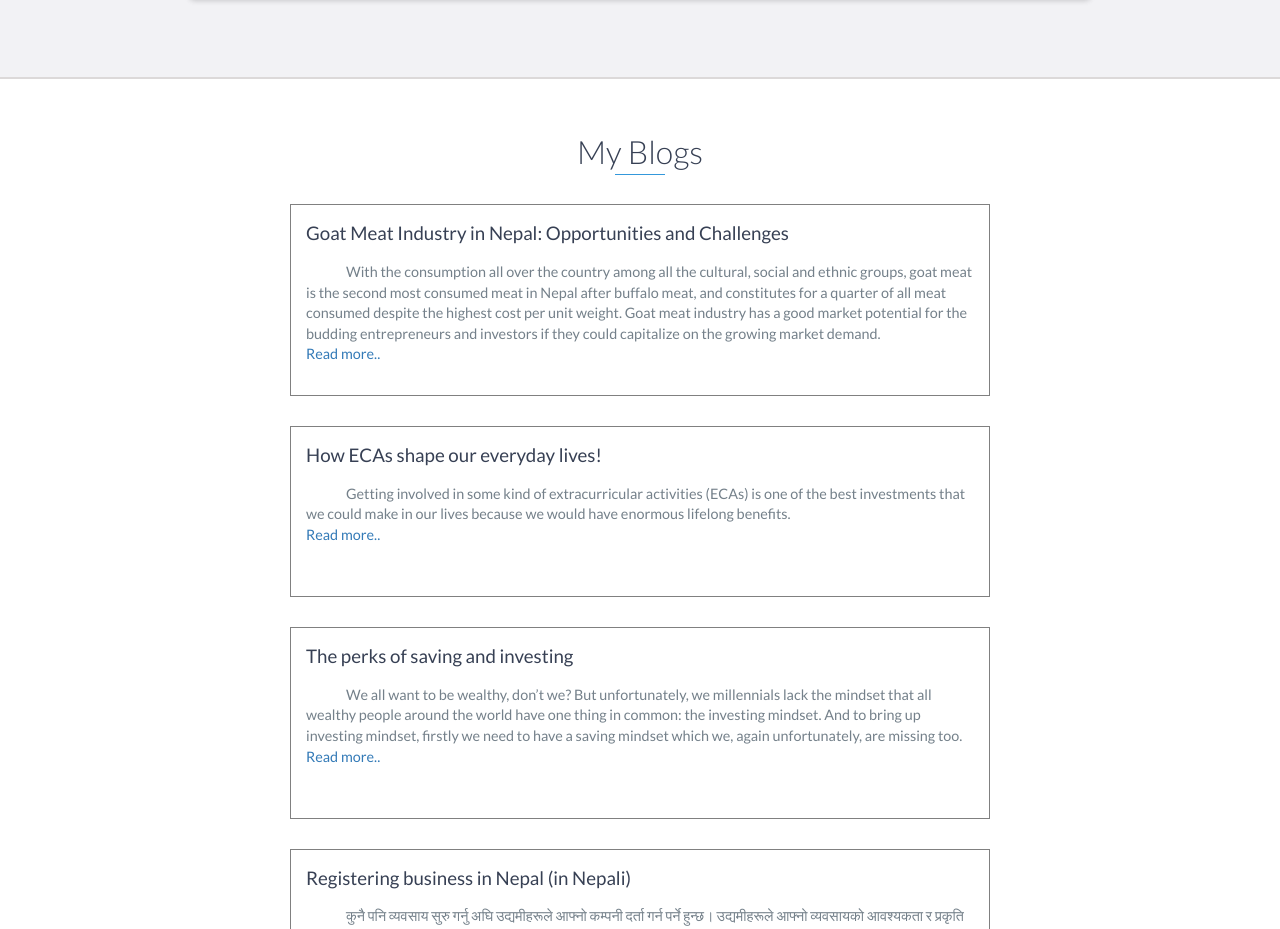
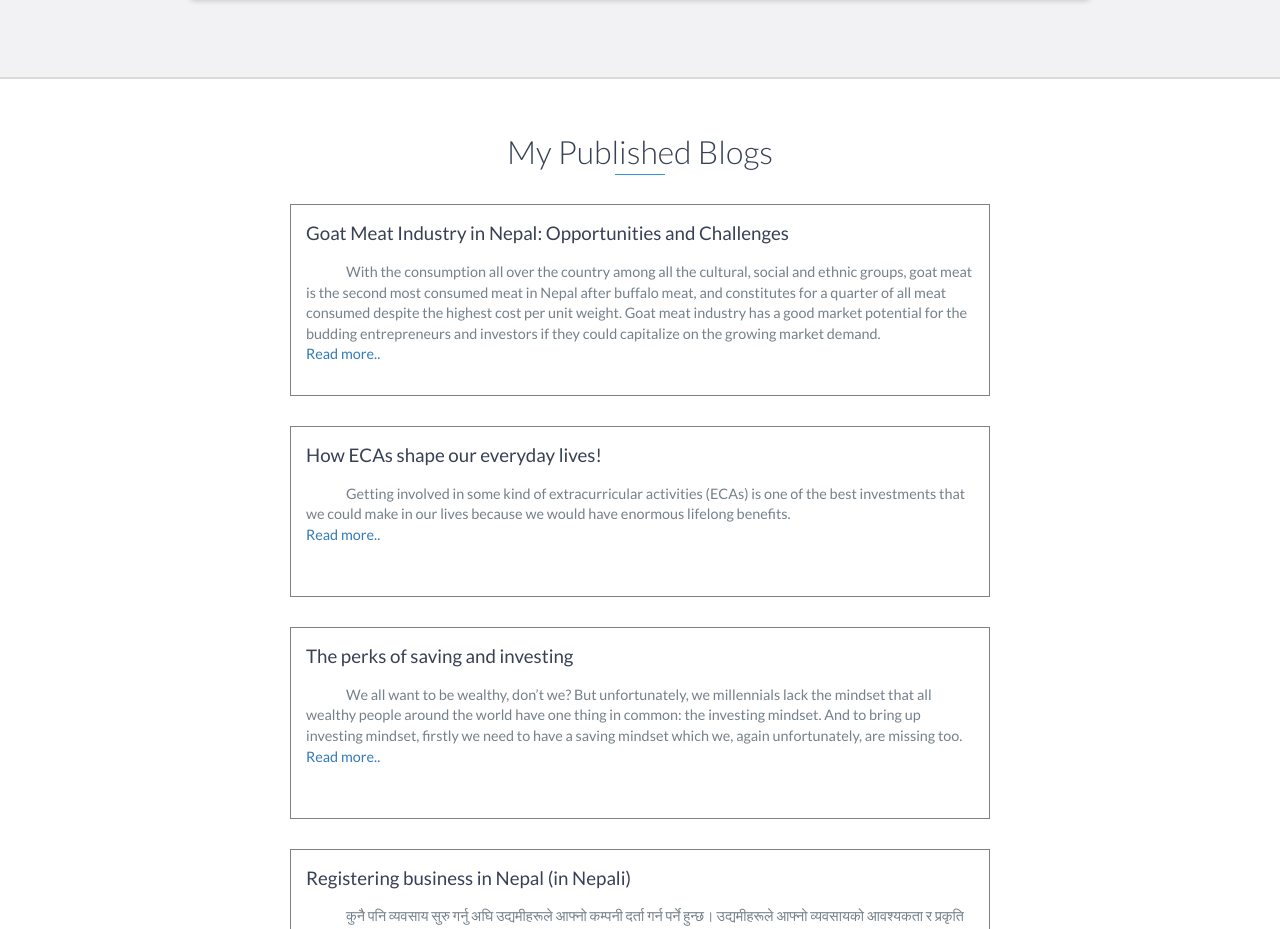
Before and after one commit to Dpoudel18/dipeshpoudel, a plain HTML site: page index.html in a window 1280 px wide. Shown: the part 6961-7890 px from the top of the page. Drawn offline with nearby package versions, Linux system fonts and the light colour scheme.

Commit message:
Update index.html

```diff
--- a/index.html
+++ b/index.html
@@ -390,7 +390,7 @@
     <!-- End #projects -->
 
     <div id = "optional-section" class="optional-section">
-        <h2 class="heading">My Blogs</h2>
+        <h2 class="heading">My Published Blogs</h2>
 
         <div style="border:1px solid grey;" class="optional-section-block">
             <h3>Goat Meat Industry in Nepal: Opportunities and Challenges</h3>
```
